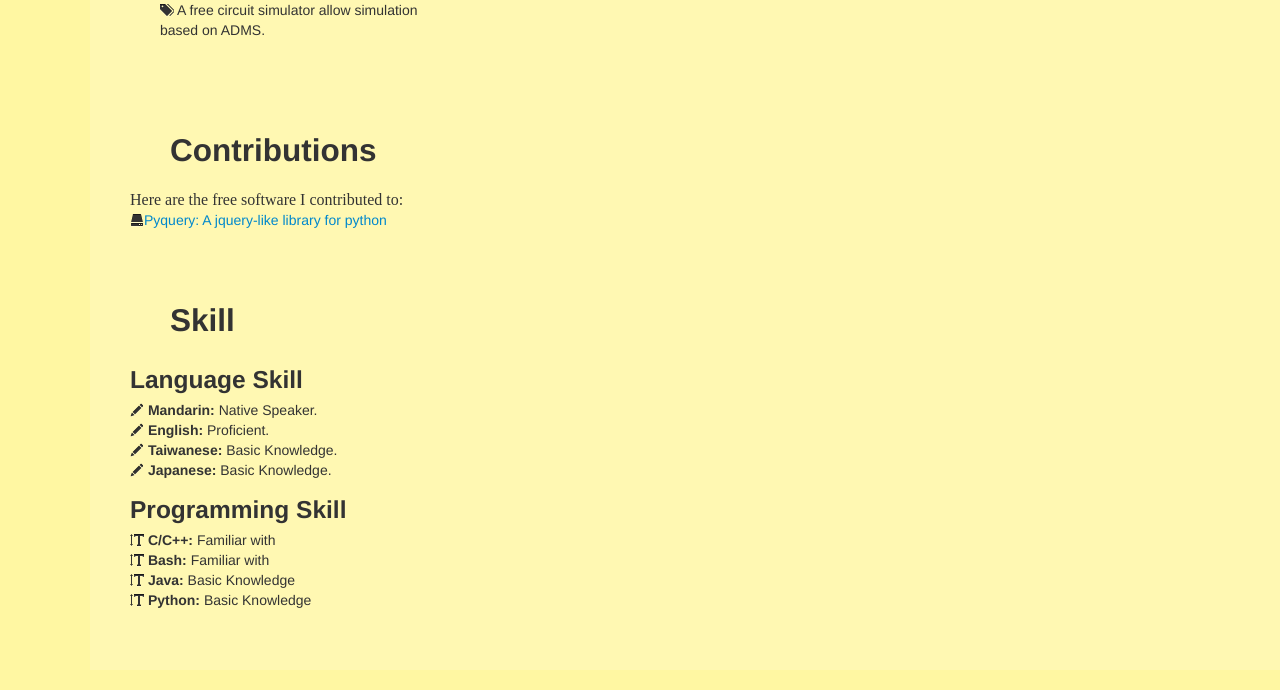
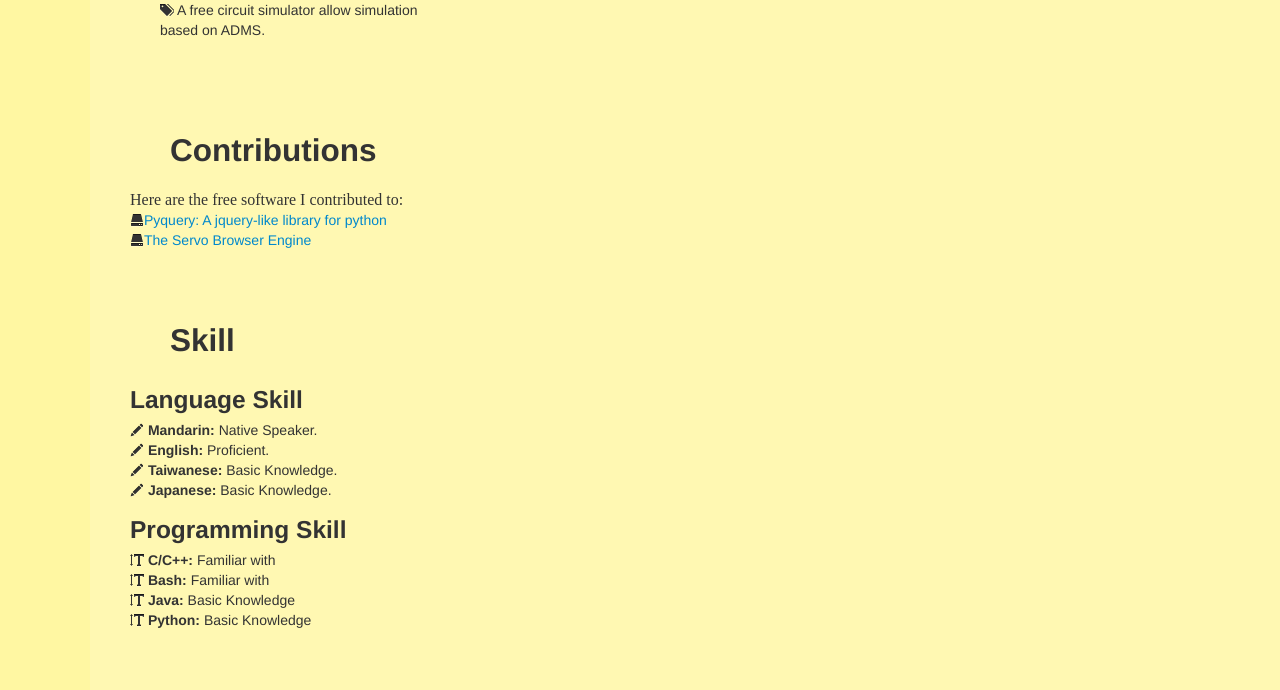
Before and after one commit to yodalee/yodalee.github.io, a plain HTML site: page index.html in a window 1280 px wide. Shown: the part 1558-2248 px from the top of the page. Drawn offline with nearby package versions, Linux system fonts and the light colour scheme.

Commit message:
add servo to patch

```diff
--- a/index.html
+++ b/index.html
@@ -176,7 +176,8 @@
     <div class="text">
       Here are the free software I contributed to:
     </div>
-    <i class="icon-hdd"></i><a href="https://github.com/gawel/pyquery">Pyquery: A jquery-like library for python</a>
+    <i class="icon-hdd"></i><a href="https://github.com/gawel/pyquery">Pyquery: A jquery-like library for python</a><br>
+    <i class="icon-hdd"></i><a href="https://github.com/servo/servo">The Servo Browser Engine</a>
   </div>
   <!-- end project-->
 
```
